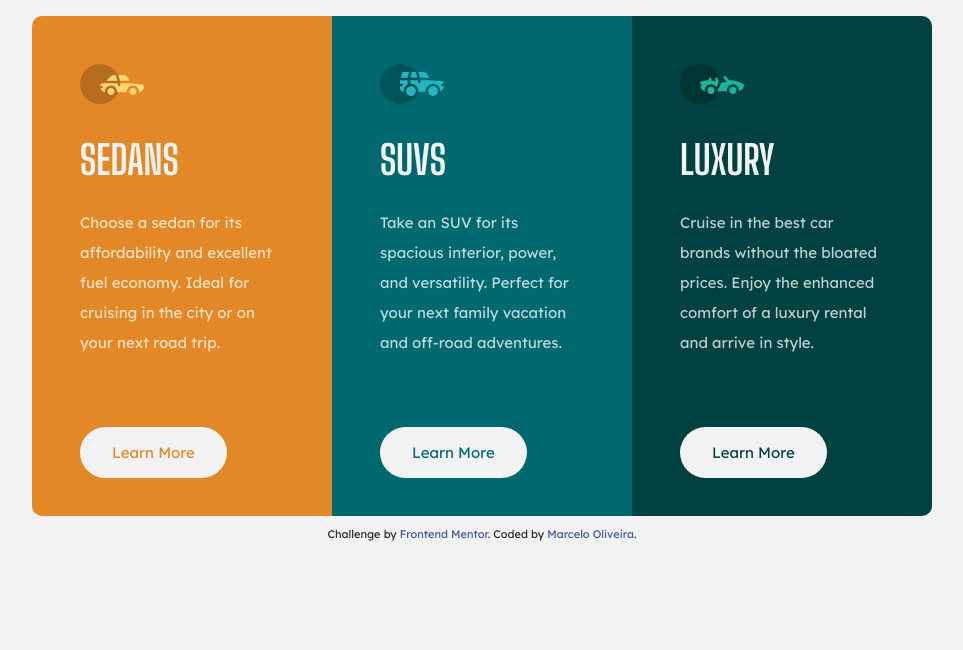
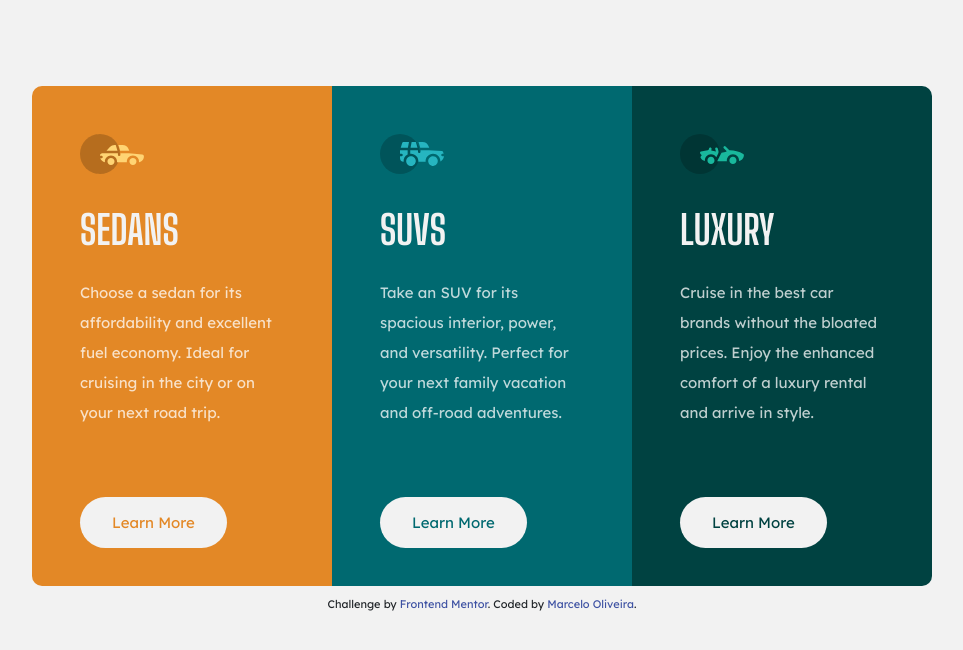
Before and after one commit to heiderick13/3column-preview-card, a plain HTML site: page index.html in a window 1280 px wide. Shown: the whole page, without its empty margins (158-1121 px from the left). Drawn offline with nearby package versions, Linux system fonts and the light colour scheme.

Commit message:
final adjustments to layout | readme ok

```diff
--- a/css/style.css
+++ b/css/style.css
@@ -15,6 +15,11 @@
 .attribution a {
     color: hsl(228, 45%, 44%);
     text-decoration: none;
+}
+
+.space {
+    height: 70px;
+    display: none;
 }
 
 body {
@@ -103,6 +108,11 @@ p {
 }
 
 @media screen and (min-width: 450px) {
+
+    .space {
+        display: block;
+    }
+
     p {
         margin-bottom: 80px;
     }
--- a/index.html
+++ b/index.html
@@ -17,6 +17,7 @@
 
 <body>
   <main class="container p-3">
+    <div class="space"></div>
     <section class="itens row m-auto m-md-auto">
 
       <div class="item orange-bg col-sm-12 col-md-4">
```
Also changed, not shown: images/screenshot.png (added), 1 other file.
